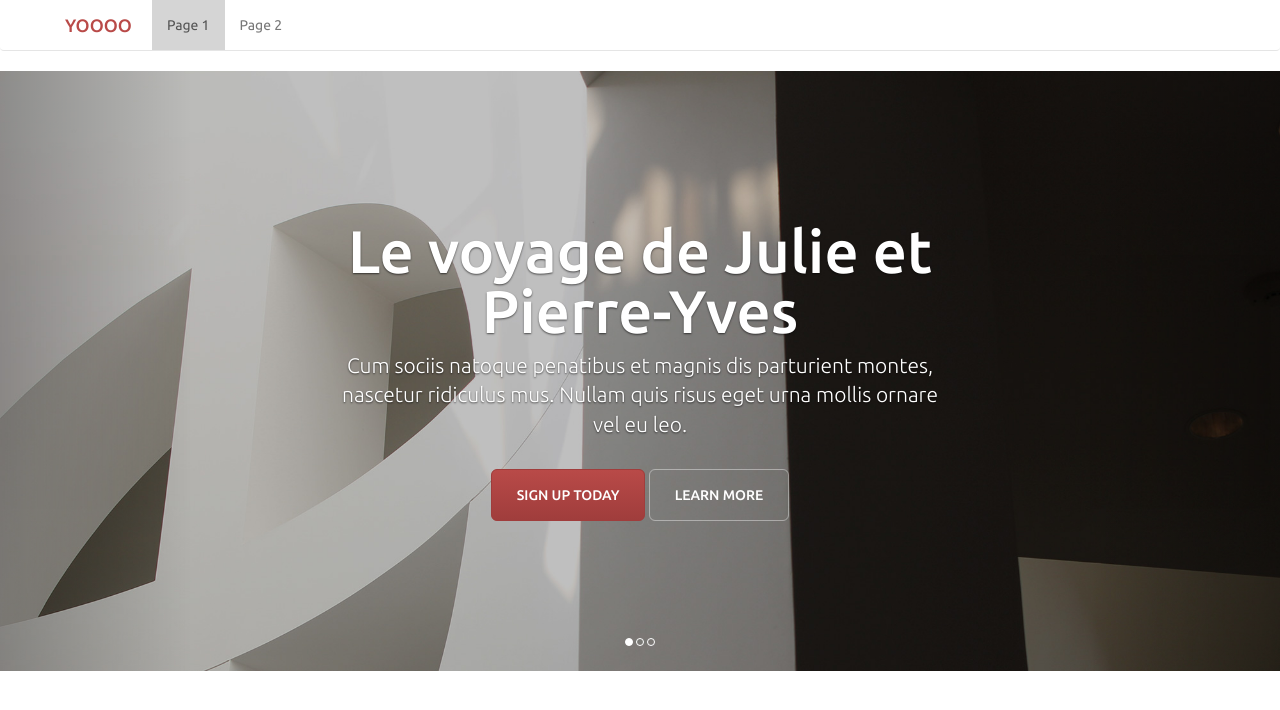
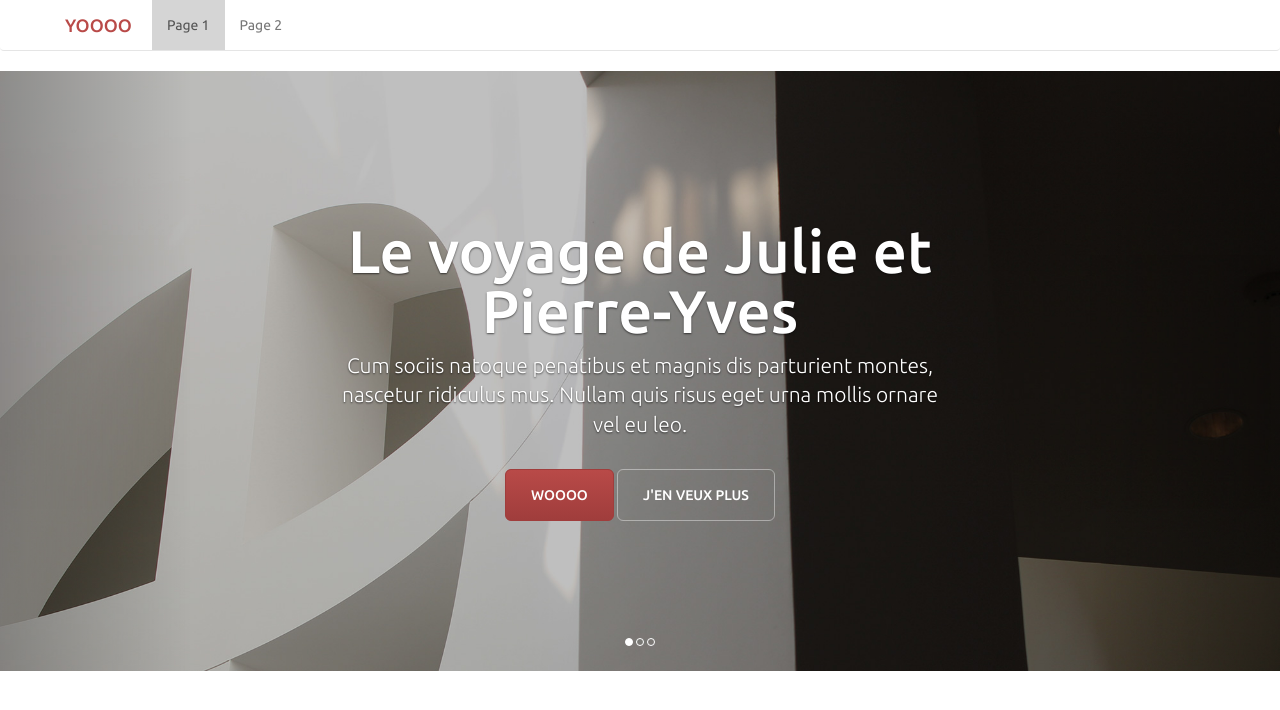
Before and after one commit to link-webcreations/juetpy, a Jekyll site: the page built from index.html, in a window 1280 px wide. Shown: the top 710 px of the page. Built offline with Jekyll 4.4.1, drawn with Linux system fonts in a browser that asks for light colours; some web fonts are replaced; Markdown is read by kramdown in place of the engine named in the settings.

Commit message:
Change btn msg

```diff
--- a/index.html
+++ b/index.html
@@ -16,8 +16,8 @@ slug: home
       <div class="carousel-caption">
         <h1>Le voyage de Julie et Pierre-Yves</h1>
         <p class="lead">Cum sociis natoque penatibus et magnis dis parturient montes, nascetur ridiculus mus. Nullam quis risus eget urna mollis ornare vel eu leo.</p>
-        <a href="#" class="btn btn-large">Sign up today</a>
-        <a href="#" class="btn btn-large btn-outline">Learn more</a>
+        <a href="#" class="btn btn-large">WOOoo</a>
+        <a href="#" class="btn btn-large btn-outline">J'en veux plus</a>
       </div>
     </div>
     <div class="item">
@@ -25,8 +25,8 @@ slug: home
       <div class="carousel-caption">
         <h1>Toujours plus loin</h1>
         <p class="lead">Maecenas sed diam eget risus varius blandit sit amet non magna. Cras justo odio, dapibus ac facilisis in, egestas eget quam.</p>
-        <a href="#" class="btn btn-large">Sign up today</a>
-        <a href="#" class="btn btn-large btn-outline">Learn more</a>
+        <a href="#" class="btn btn-large">WOOoo</a>
+        <a href="#" class="btn btn-large btn-outline">J'en veux plus</a>
       </div>
     </div>
     <div class="item">
@@ -34,8 +34,8 @@ slug: home
       <div class="carousel-caption">
         <h1>Toujours plus haut ^^</h1>
         <p class="lead">Lorem ipsum dolor sit amet, consectetur adipiscing elit. Cum sociis natoque penatibus et magnis dis parturient montes, nascetur ridiculus mus.</p>
-        <a href="#" class="btn btn-large">Sign up today</a>
-        <a href="#" class="btn btn-large btn-outline">Learn more</a>
+        <a href="#" class="btn btn-large">WOOoo</a>
+        <a href="#" class="btn btn-large btn-outline">J'en veux plus</a>
       </div>
     </div>
   </div>
```
